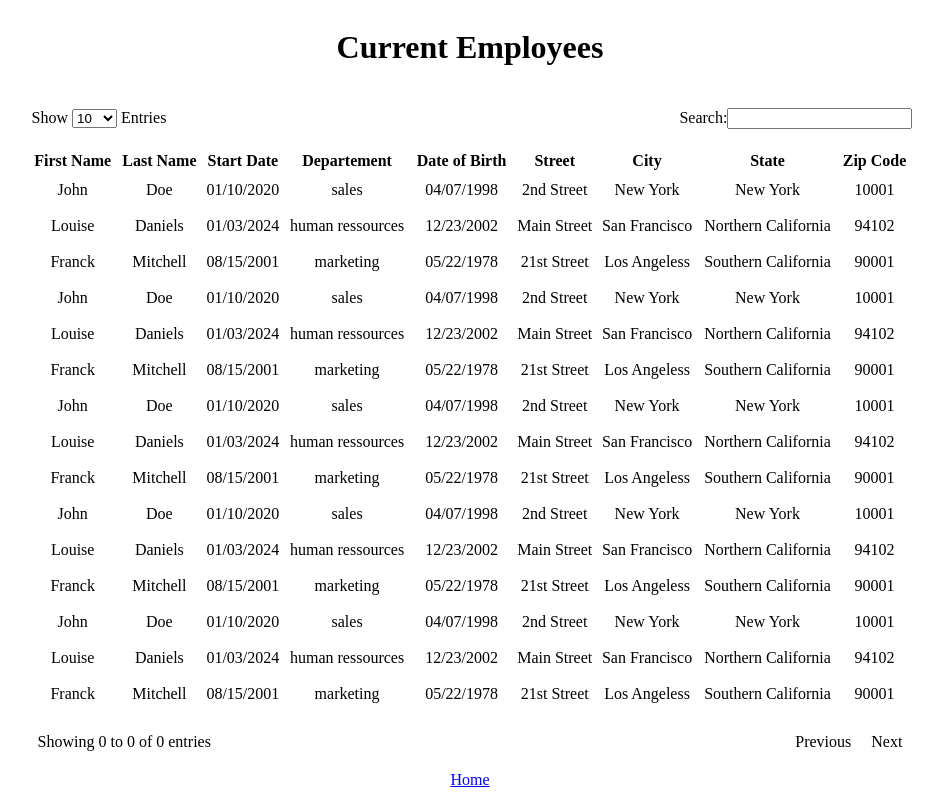
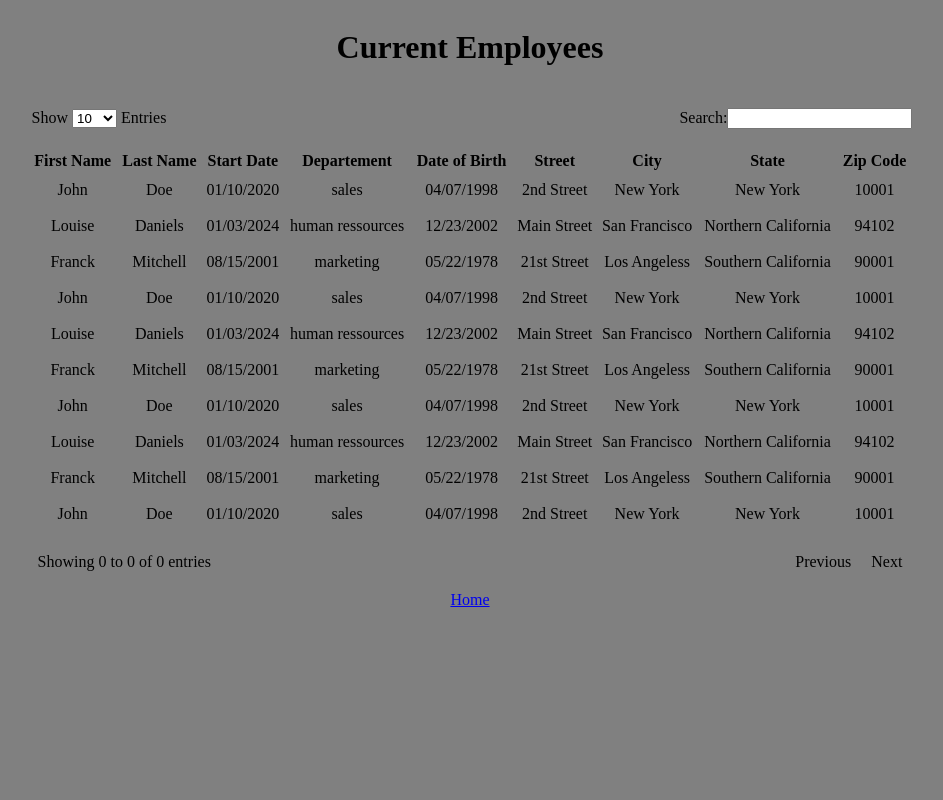
Before and after one commit to Lsael/P14-OCR-Wealth_Health, a React (Create React App) app: page /currents in a window 1280 px wide. Shown: the whole page, without its empty margins (170-1113 px from the left). Built offline with nearby package versions, Linux system fonts and the light colour scheme.

Commit message:
Implemented entries count select

```diff
--- a/src/index.css
+++ b/src/index.css
@@ -1,3 +1,7 @@
+body {
+    background-color: gray;
+}
+
 .title {
     display: flex;
     align-items: center;
--- a/src/plugins/Table/CustomTable.js
+++ b/src/plugins/Table/CustomTable.js
@@ -1,3 +1,4 @@
+import { useState } from "react";
 import styles from "./CustomTable.module.css";
 
 const EntryLine = ({datas}) => {
@@ -16,14 +17,26 @@
   )
 }
 
+const Entries = ({datas, entriesMax}) => {
+  let entries = []
+  for(let i=0; i < entriesMax; i++) {
+    if(datas[i]) {
+      entries.push(<EntryLine datas={datas[i]} key={"entry" + i} />)
+    } else break;
+  }
+  return entries
+}
+
 const CustomTable = ({ id, title, labels, datas }) => {
+  const [entriesMax, setEntriesMax] = useState("10")
+
   return (
     <div className={styles.customTable}>
       <h1>{title}</h1>
       <div className={styles.tableHeader}>
         <div className={styles.showEntries}>
           <span>Show</span>
-          <select>
+          <select onChange={(e) => setEntriesMax(e.target.value)}>
             <option>10</option>
             <option>25</option>
             <option>50</option>
@@ -51,9 +64,7 @@
         <tbody>
           {
             datas.length > 0 ?
-            datas.map((e, index) => {
-              return <EntryLine datas={e} key={"entry" + index} />
-            }) :
+            <Entries datas={datas} entriesMax={entriesMax}/> :
             <tr>
               <td colSpan={9} className={styles.emptyEntry}>No data available in table</td>
             </tr>
```
